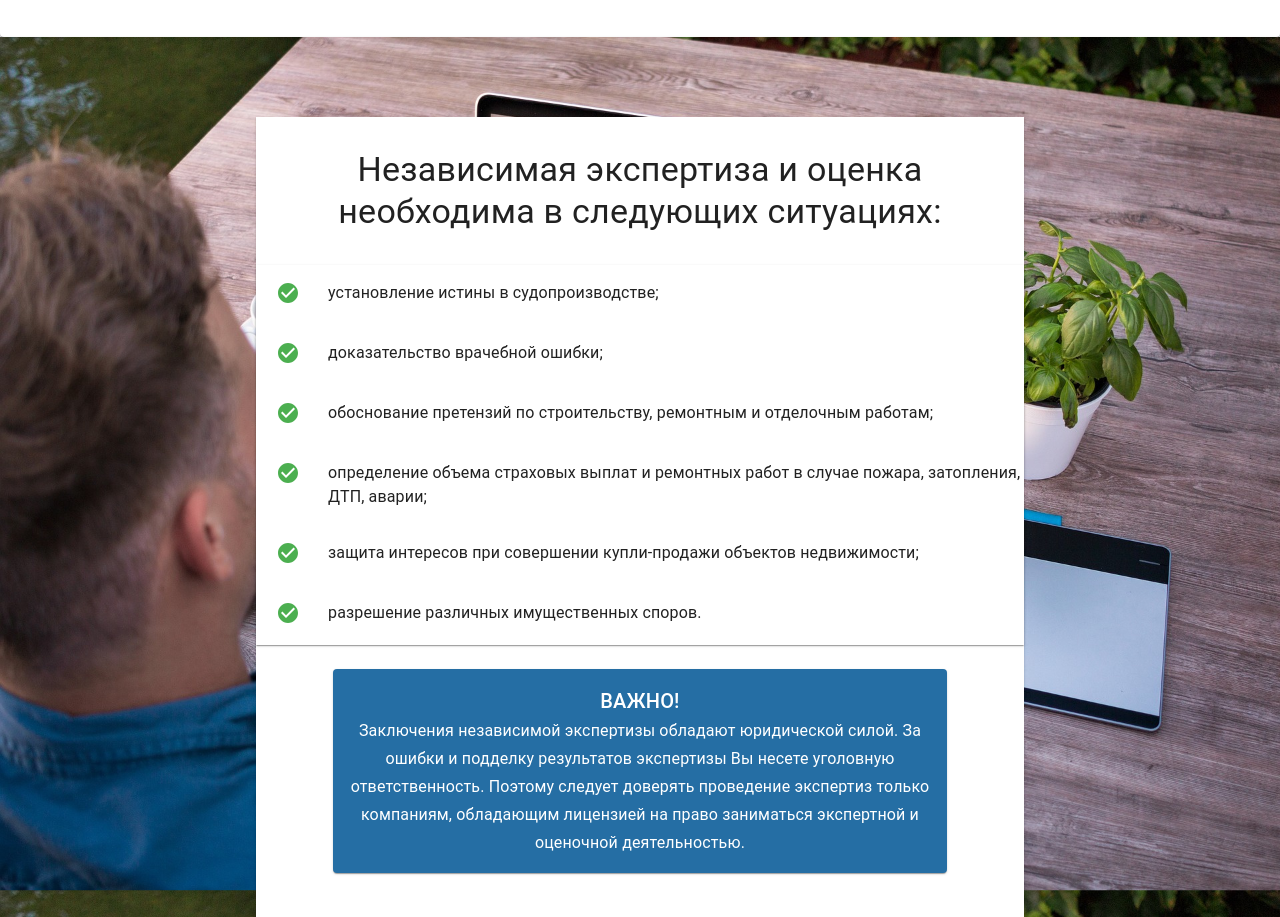
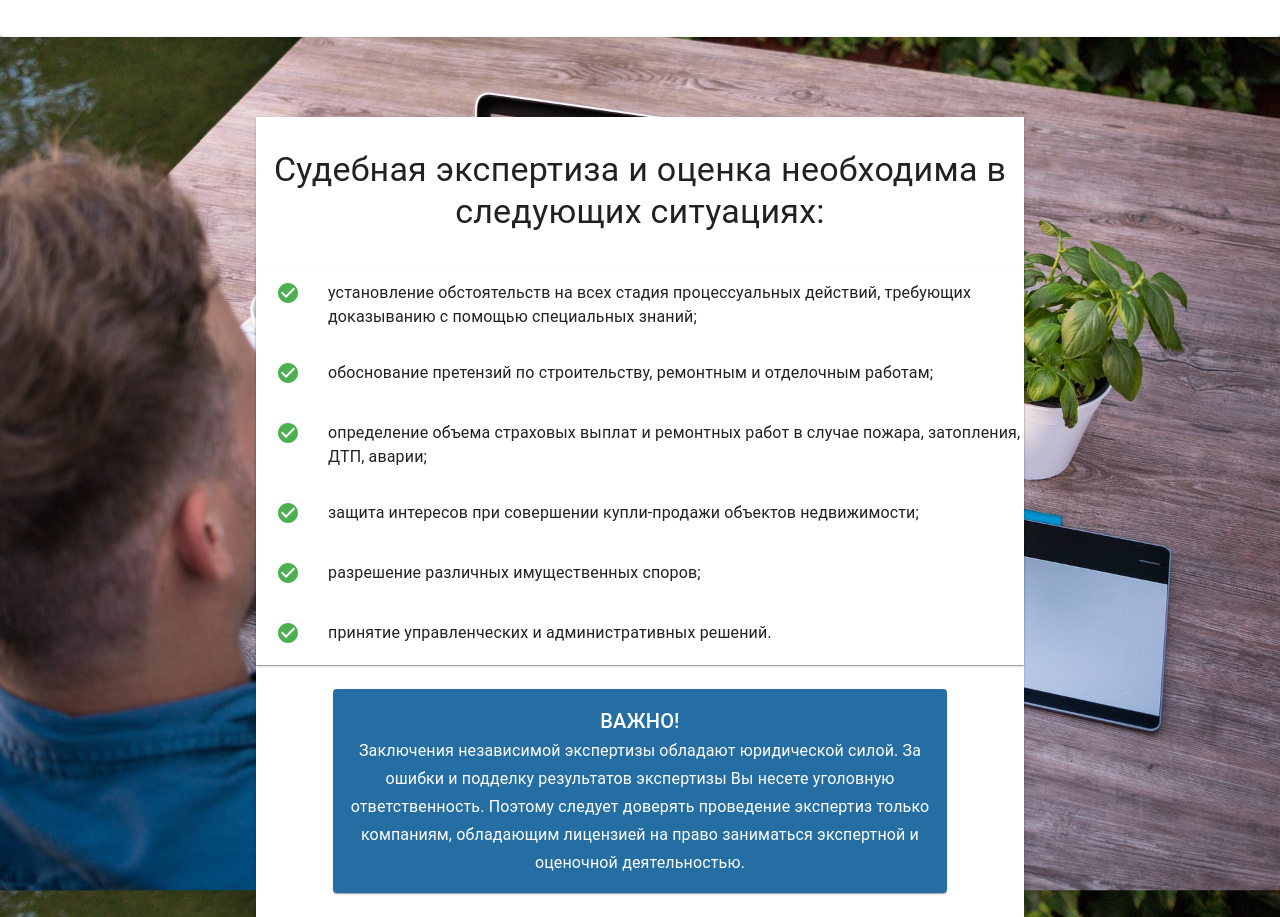
Before and after one commit to avramenkomy/altika, a React (Create React App) app in the folder altika_frontend/: page / in a window 1280 px wide. Shown: the part 7195-8112 px from the top of the page. Built offline with nearby package versions, Linux system fonts and the light colour scheme.

Commit message:
WIP: update reasons

```diff
--- a/altika_frontend/src/components/reasons/ReasonsComponent.js
+++ b/altika_frontend/src/components/reasons/ReasonsComponent.js
@@ -9,12 +9,12 @@ import clsx from 'clsx';
 import decoration from '../../resources/img/background_image/fucking_with_laptop.jpeg'; // TODO: Тут стоит приложить картинку с более политкорректным названием
 
 const reasonsArr = [
-  'установление истины в судопроизводстве;',
-  'доказательство врачебной ошибки;',
+  'установление обстоятельств на всех стадия процессуальных действий, требующих доказыванию с помощью специальных знаний;',
   'обоснование претензий по строительству, ремонтным и отделочным работам;',
   'определение объема страховых выплат и ремонтных работ в случае пожара, затопления, ДТП, аварии;',
   'защита интересов при совершении купли-продажи объектов недвижимости;',
-  'разрешение различных имущественных споров.'
+  'разрешение различных имущественных споров;',
+  'принятие управленческих и административных решений.'
 ];
 
 const useStyles = makeStyles((theme) => ({
@@ -92,7 +92,7 @@ function ReasonsForExpertise() {
     <Paper className={rootStyle} square>
       <Paper className={contentStyle} square>
         <Typography variant="h4" component="h4" className={classes.title} >
-          Независимая экспертиза и оценка необходима в следующих ситуациях:
+          Судебная экспертиза и оценка необходима в следующих ситуациях:
         </Typography>
         <Paper square className={classes.reasons}>
           {reasonsArr.map((item, index) => {
```
